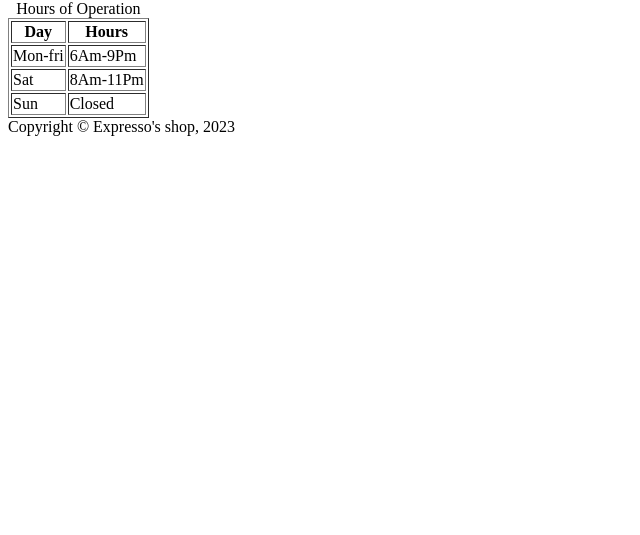
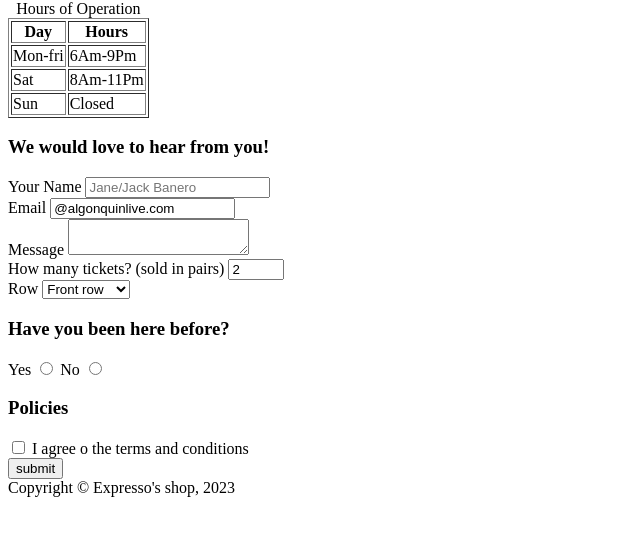
Before and after one commit to lhac0002/lhac0002.github.io, a plain HTML site: page week4/contact.html in a window 1280 px wide. Shown: the part 217-752 px from the top of the page, without its empty margins (0-640 px from the left). Drawn offline with Linux system fonts and the light colour scheme.

```diff
--- a/week4/contact.html
+++ b/week4/contact.html
@@ -43,6 +43,54 @@
         </tbody>
     </table>
 
+     <!--Adding section for contacts-->
+     <section>
+        <h3>We would love to hear from you!</h3>
+        <form action="contact.html" method="post">
+
+     <!--Adding a form-->
+     <div>
+        <label for="fullname">Your Name</label>
+        <input type="text" id="fullname" placeholder="Jane/Jack Banero">
+    </div>
+    <div>
+        <label for="youremail">Email</label>
+        <input type="text" id="youremail" placeholder="Example@blablabla.com" value="@algonquinlive.com" required>
+    </div>
+    <div>
+        <label for="">Message</label>
+        <textarea name="Message" id="Message"></textarea>
+    </div>
+    <div>
+        <label for="tickets">How many tickets? &#40;sold in pairs&#41;</label>
+        <input type="number" name="tickets" id="tickets" min="2" max="10" step="2" value="2" required>
+    </div>
+    <div>
+        <label for="row">Row</label>
+        <select name="row" id="row">
+            <option value="Front row">Front row</option>
+            <option value="Center row">Center row</option>
+            <option value="Back row">Back row</option>
+        </select>
+    </div>
+    <div>
+        <h3>Have you been here before?</h3>
+        <label for="yes">Yes</label>
+        <input type="radio" name="past" id="yes">
+
+        <label for="no">No</label>
+        <input type="radio" name="past" id="no">
+    </div>
+    <div>
+        <h3>Policies</h3>
+        <input type="checkbox" name="Policies" id="Policies">
+        <label for="Policies">I agree o the terms and conditions</label>
+    </div>
+    <div>
+        <button type="submit">submit</button>
+    </div>
+        </form>
+    </section>
 </main>
 <!-- Site Footer -->
 <footer>
```
Also changed, not shown: week4/index.html (+31 -1 lines).
